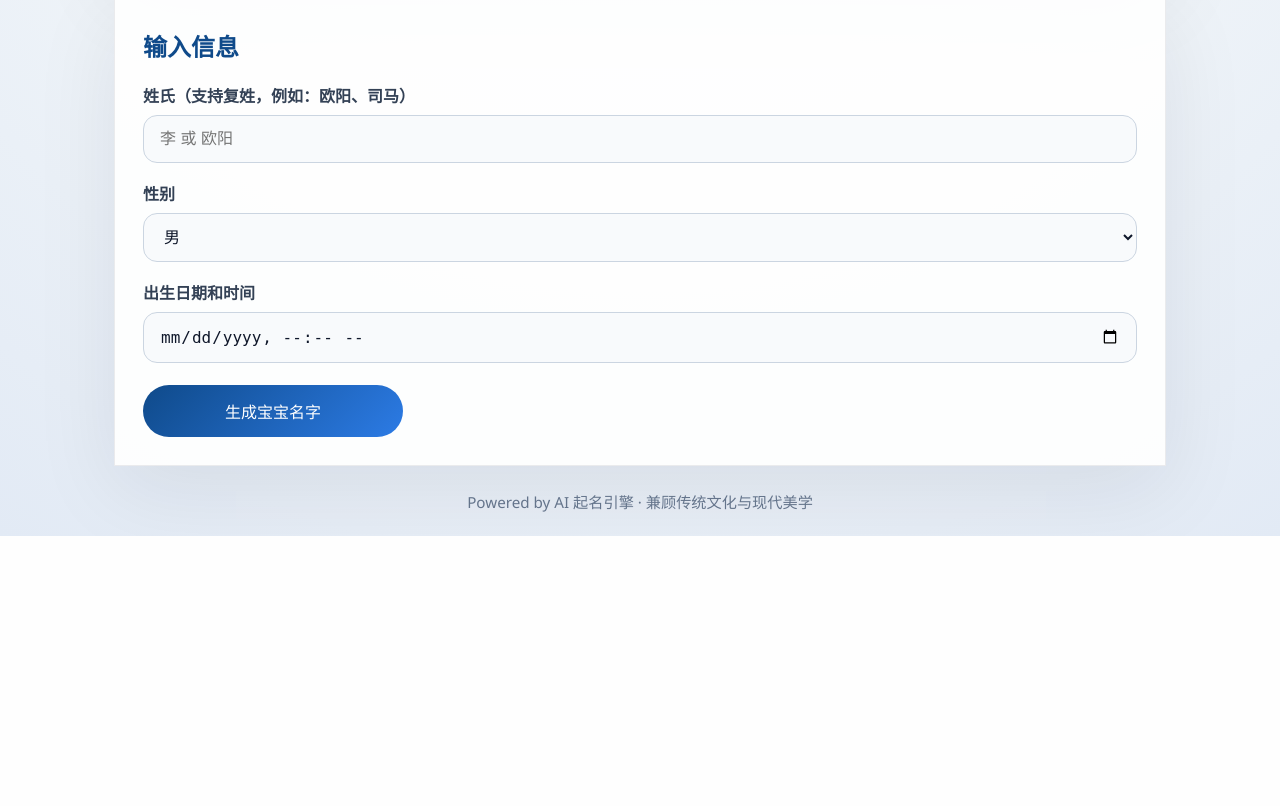
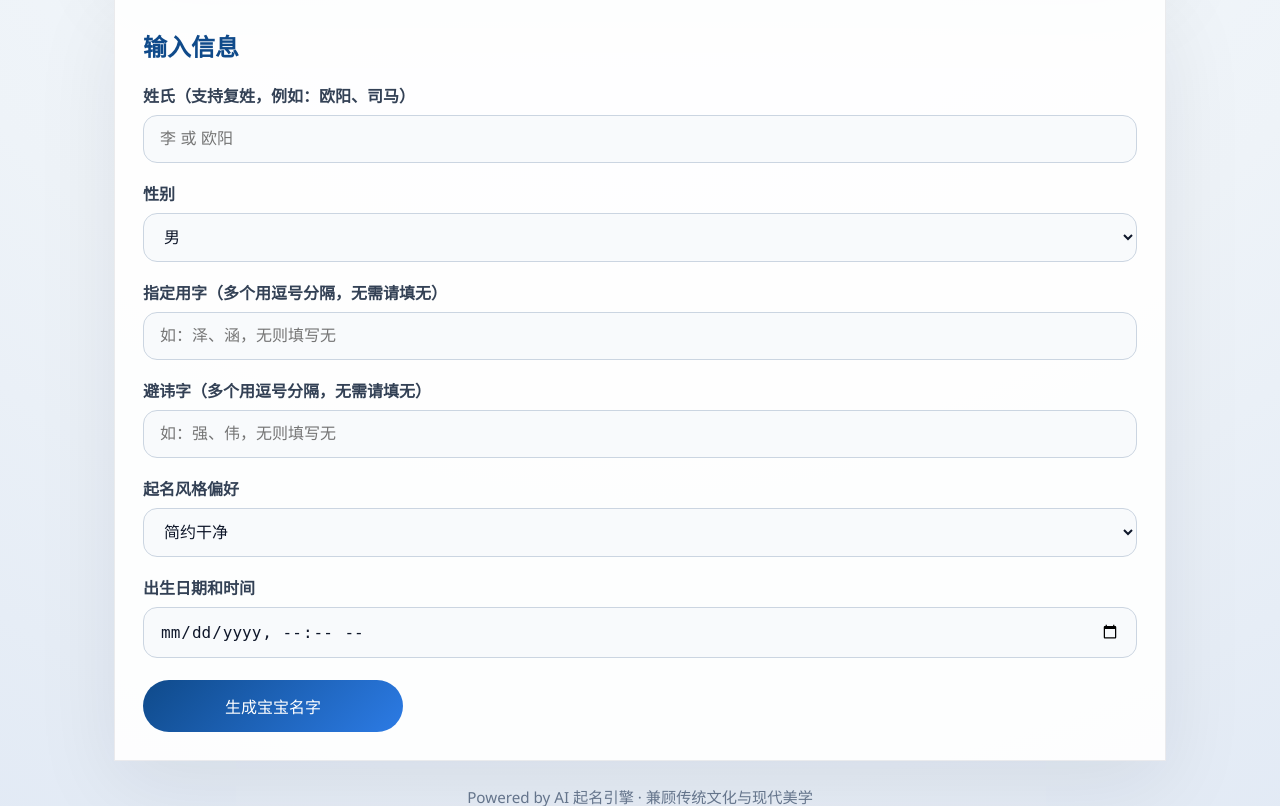
Before and after one commit to hezhunan/AI_name, a Flask app: page /tourist in a window 1280 px wide. Shown: the part 460-1266 px from the top of the page. Before the commit the page ends 996 px from the top, so only its background shows below. Run offline with Flask 3, Linux system fonts and the light colour scheme.

Commit message:
数据库修改完成，添加新功能，但还未实现

```diff
--- a/app.py
+++ b/app.py
@@ -103,7 +103,7 @@ def get_full_birth_pillar(dt: datetime):
     # 修复：补齐第三个参数 d
     month_zhu = get_month_gz(y, m, d)
     day_zhu = get_day_gz(y, m, d)
-    shi_zhu, shi_zhi = get_shichen_gz(y, m, d, h)
+    shi_zhu, shi_zhi = get_shichen_gz(y, m, h)
     zodiac = ZODIAC_MAP[year_zhu[1]]
     hour_text = f"{h}时"
     return {
@@ -133,8 +133,8 @@ def local_fallback_name(surname, target_five):
         })
     return res
 
-# AI八字起名
-def glm_analysis_name(surname, gender, pillar_info):
+# AI八字起名【修复：新增三个入参】
+def glm_analysis_name(surname, gender, pillar_info, need_words, avoid_words, style_prefer):
     print("===== Start Zhipu GLM API Call =====")
     print(f"Params: surname={surname}, gender={gender}, pillar={pillar_info}")
     system_prompt = """
@@ -142,7 +142,7 @@ def glm_analysis_name(surname, gender, pillar_info):
 硬性强制规则，必须严格遵守：
 1. 给定四柱不可修改，只基于固定八字分析；
 2. 根据八字旺衰得出唯一喜用神（金/木/水/火/土其中一个）；
-3. 【最重要】每次调用必须生成**完全不同、从未出现过**的3个双字名字，禁止复用之前生成过的字词、组合；
+3. 【最重要】每次调用必须生成**完全不同、从未出现过**的3个双字或单字名字，禁止复用之前生成过的字词、组合；
 4. 名字风格不局限古诗词，支持两种路线自由穿插搭配：
    ① 国风雅致款；② 现代简约干净清爽款，两种风格随机混合，兼顾传统与当代审美；
 5. 男名大气开阔、格局宏大；女名温婉柔和、干净清新；
@@ -173,7 +173,7 @@ JSON固定结构：
 约束：
 - full_analysis 固定4条；suggestions固定3个名字；
 - 严禁重复名字、重复寓意、重复标签文案；
-- 绝对不允许修改传入的四柱干支，仅做命理分析起名。
+- 绝对不允许修改传入的四柱干支，仅做命理分析。
 """
     user_prompt = f"""
 姓氏：{surname}
@@ -183,6 +183,9 @@ JSON固定结构：
 月柱：{pillar_info['month']}
 日柱：{pillar_info['day']}
 时柱：{pillar_info['hour']}
+指定用字：{need_words}，若不是“无”，名字中尽量包含这些汉字；
+避讳字：{avoid_words}，若不是“无”，所有名字严禁出现这些汉字；
+风格偏好：{style_prefer}，严格贴合该风格起名；
 本次生成3个全新无重复名字，可现代简约也可国风雅致；标签采用多维度多元化搭配，不要统一套用「喜用神+风格+性别」固定模板，严格输出纯JSON，不要额外文字说明。
 """
     try:
@@ -225,7 +228,7 @@ JSON固定结构：
             "suggestions": fallback_suggest
         }
 
-# ====================== 页面路由（仅渲染HTML，无API接口） ======================
+# ====================== 页面路由 ======================
 @app.route("/")
 def root_redirect():
     return redirect("/login")
@@ -244,12 +247,21 @@ def index_page():
     result = None
     error = None
     current_record_id = 0
-    db_bazi = {} # 顶层数据库标准八字变量，页面优先渲染这个
+    db_bazi = {}
     input_pillar = {}
+    # GET默认值，防止渲染报错
+    need_words = "无"
+    avoid_words = "无"
+    style_prefer = "简约"
+
     if request.method == "POST":
         sur = request.form.get("surname", "").strip()
         gender = request.form.get("gender")
         birth_str = request.form.get("birth")
+        # 读取表单参数
+        need_words = request.form.get("need_words", "无").strip()
+        avoid_words = request.form.get("avoid_words", "无").strip()
+        style_prefer = request.form.get("style_prefer", "简约").strip()
         front_login_uid = request.form.get("front_login_uid", "")
         if not sur or not birth_str:
             error = "姓氏与出生时间不能为空"
@@ -257,7 +269,8 @@ def index_page():
             birth_dt = datetime.strptime(birth_str, "%Y-%m-%dT%H:%M")
             pillar = get_full_birth_pillar(birth_dt)
             input_pillar = pillar
-            ai_res = glm_analysis_name(sur, gender, pillar)
+            # 传入新增三个参数
+            ai_res = glm_analysis_name(sur, gender, pillar, need_words, avoid_words, style_prefer)
             login_uid = request.cookies.get("loginUid", "")
             real_uid = 0
             if login_uid.isdigit():
@@ -266,10 +279,17 @@ def index_page():
                 real_uid = int(front_login_uid)
 
             current_record_id = 0
-            # 1、写入数据库（和user历史记录存储逻辑完全一致）
+
             if real_uid > 0:
                 try:
-                    input_info = {"surname":sur,"gender":gender,"birth":birth_str}
+                    input_info = {
+                        "surname": sur,
+                        "gender": gender,
+                        "birth": birth_str,
+                        "need_words": need_words,
+                        "avoid_words": avoid_words,
+                        "style_prefer": style_prefer
+                    }
                     analysis_info = {
                         "birth_element": ai_res["birth_element"],
                         "balance": ai_res["balance"],
@@ -280,11 +300,9 @@ def index_page():
                 except Exception as e:
                     traceback.print_exc()
 
-            # 2、【核心复刻user页面】从数据库重读完整标准化记录
             if current_record_id > 0 and real_uid > 0:
                 db_full = db.get_full_search_by_record_id(current_record_id, real_uid)
                 if db_full:
-                    # 和user接口统一标准化字段
                     db_bazi = {
                         "year": db_full["pillar_year"],
                         "month": db_full["pillar_month"],
@@ -293,14 +311,17 @@ def index_page():
                         "zodiac": pillar["zodiac"],
                         "birth_element": db_full["birth_element"],
                         "balance": db_full["balance"],
-                        "full_analysis": db_full["full_analysis"]
+                        "full_analysis": db_full["full_analysis"],
+                        "need_words": db_full["need_words"],
+                        "avoid_words": db_full["avoid_words"],
+                        "style_prefer": db_full["style_prefer"]
                     }
                     result = {
-                        "input":{"surname":sur,"gender":gender,"birth":birth_str},
+                        "input": {"surname": sur, "gender": gender, "birth": birth_str},
                         "bazi": db_bazi,
-                        "time_period":pillar["time_period"],
-                        "suggestions":db_full["suggestions"],
-                        "record_id":current_record_id
+                        "time_period": pillar["time_period"],
+                        "suggestions": db_full["suggestions"],
+                        "record_id": current_record_id
                     }
             else:
                 # 游客无账号，兜底AI数据
@@ -312,34 +333,43 @@ def index_page():
                     "zodiac": pillar["zodiac"],
                     "birth_element": ai_res["birth_element"],
                     "balance": ai_res["balance"],
-                    "full_analysis": ai_res["full_analysis"]
+                    "full_analysis": ai_res["full_analysis"],
+                    "need_words": need_words,
+                    "avoid_words": avoid_words,
+                    "style_prefer": style_prefer
                 }
                 result = {
-                    "input":{"surname":sur,"gender":gender,"birth":birth_str},
+                    "input": {"surname": sur, "gender": gender, "birth": birth_str},
                     "bazi": db_bazi,
-                    "time_period":pillar["time_period"],
-                    "suggestions":ai_res["suggestions"],
-                    "record_id":0
+                    "time_period": pillar["time_period"],
+                    "suggestions": ai_res["suggestions"],
+                    "record_id": 0
                 }
-    # 单独把数据库来源八字db_bazi传给页面，最高优先级渲染
     return render_template("index.html", result=result, error=error, db_bazi=db_bazi)
 
-# 游客页面完全保留，不改动任何逻辑
+# 游客页面【同步新增三个参数】
 @app.route("/tourist", methods=["GET", "POST"])
 def tourist_page():
     result = None
     error = None
     render_bazi = {}
+    need_words = "无"
+    avoid_words = "无"
+    style_prefer = "简约"
     if request.method == "POST":
         sur = request.form.get("surname", "").strip()
         gender = request.form.get("gender")
         birth_str = request.form.get("birth")
+        need_words = request.form.get("need_words", "无").strip()
+        avoid_words = request.form.get("avoid_words", "无").strip()
+        style_prefer = request.form.get("style_prefer", "简约").strip()
         if not sur or not birth_str:
             error = "姓氏与出生时间不能为空"
         else:
             birth_dt = datetime.strptime(birth_str, "%Y-%m-%dT%H:%M")
             pillar = get_full_birth_pillar(birth_dt)
-            ai_res = glm_analysis_name(sur, gender, pillar)
+            # 传入三个偏好参数
+            ai_res = glm_analysis_name(sur, gender, pillar, need_words, avoid_words, style_prefer)
             render_bazi = {
                 "year": ai_res["year"],
                 "month": ai_res["month"],
@@ -348,13 +378,16 @@ def tourist_page():
                 "zodiac": pillar["zodiac"],
                 "birth_element": ai_res["birth_element"],
                 "balance": ai_res["balance"],
-                "full_analysis": ai_res["full_analysis"]
+                "full_analysis": ai_res["full_analysis"],
+                "need_words": need_words,
+                "avoid_words": avoid_words,
+                "style_prefer": style_prefer
             }
             result = {
-                "input":{"surname":sur,"gender":gender,"birth":birth_str},
-                "bazi":render_bazi,
-                "time_period":pillar["time_period"],
-                "suggestions":ai_res["suggestions"]
+                "input": {"surname": sur, "gender": gender, "birth": birth_str},
+                "bazi": render_bazi,
+                "time_period": pillar["time_period"],
+                "suggestions": ai_res["suggestions"]
             }
     return render_template("tourist.html", result=result, error=error, bazi=render_bazi)
 
@@ -372,13 +405,12 @@ def user_center():
         username = "游客"
     return render_template("user.html", username=username)
 
-# 新增：忘记密码重置页面路由
+# 忘记密码重置页面路由
 @app.route("/reset_pwd", methods=["GET", "POST"])
 def reset_pwd_page():
     msg = ""
     msg_type = ""
     if request.method == "POST":
-        # 表单提交，转发API逻辑，简易页面提示
         import requests
         try:
             res = requests.post("http://127.0.0.1:5000/api/reset_pwd", data=request.form)
@@ -394,7 +426,7 @@ def reset_pwd_page():
             msg_type = "error"
     return render_template("reset_pwd.html", msg=msg, msg_type=msg_type)
 
-# ========== 所有路由写完后，最后注册蓝图，解决AssertionError报错 ==========
+# ========== 注册蓝图 ==========
 app.register_blueprint(api_bp, url_prefix="/api")
 
 # 关键：host=0.0.0.0 局域网手机/平板全部可访问，实现多端共用数据库
--- a/templates/register.html
+++ b/templates/register.html
@@ -113,7 +113,7 @@
             font-size: 0.95rem;
             margin-top: 40px;
         }
-        /* ========== 弹窗样式（精简按钮相关样式） ========== */
+        /* ========== 弹窗样式 ========== */
         .modal-mask {
             position: fixed;
             top: 0;
@@ -163,14 +163,12 @@
         </div>
         <div class="footer">Powered by AI 起名引擎 · 兼顾传统文化与现代美学</div>
     </div>
-    <!-- 弹窗DOM：移除按钮组，仅保留文字 -->
     <div class="modal-mask" id="modalMask">
         <div class="modal-box">
             <p class="modal-text" id="modalMsg"></p>
         </div>
     </div>
 <script>
-    // 弹窗控制函数
     function showModalTip(text) {
         document.getElementById('modalMsg').textContent = text;
         document.getElementById('modalMask').style.display = 'flex';
--- a/templates/tourist.html
+++ b/templates/tourist.html
@@ -61,7 +61,6 @@
             text-align: center;
             margin-top: 30px;
         }
-        /* 加载弹窗：移除外层灰色遮罩，仅弹窗自身半透明白色 */
         .loading-mask {
             position: fixed;
             inset: 0;
@@ -92,7 +91,6 @@
     </style>
 </head>
 <body>
-    <!-- 无外层灰色遮罩，仅居中半透明小弹窗 -->
     <div class="loading-mask" id="loadingMask">
         <div class="loading-box">
             <div class="loading-text">正在生成中...</div>
@@ -136,6 +134,18 @@
                     <select id="gender" name="gender">
                         <option value="male" {% if request.form.gender == 'male' %}selected{% endif %}>男</option>
                         <option value="female" {% if request.form.gender == 'female' %}selected{% endif %}>女</option>
+                    </select>
+                    <label for="need_words">指定用字（多个用逗号分隔，无需请填无）</label>
+                    <input id="need_words" name="need_words" type="text" placeholder="如：泽、涵，无则填写无" value="{{ request.form.need_words or '' }}">
+
+                    <label for="avoid_words">避讳字（多个用逗号分隔，无需请填无）</label>
+                    <input id="avoid_words" name="avoid_words" type="text" placeholder="如：强、伟，无则填写无" value="{{ request.form.avoid_words or '' }}">
+
+                    <label for="style_prefer">起名风格偏好</label>
+                    <select id="style_prefer" name="style_prefer">
+                        <option value="诗意" {% if request.form.style_prefer == '诗意' %}selected{% endif %}>诗意国风</option>
+                        <option value="大气" {% if request.form.style_prefer == '大气' %}selected{% endif %}>大气开阔</option>
+                        <option value="简约" {% if request.form.style_prefer == '简约' or not request.form.style_prefer %}selected{% endif %}>简约干净</option>
                     </select>
                     <label for="birth">出生日期和时间</label>
                     <input id="birth" name="birth" type="datetime-local" value="{{ request.form.birth or '' }}" required>
@@ -218,14 +228,13 @@ function restoreTouristCache() {
     }
     needRestoreCache = false;
 }
-// 重新生成：清空结果、回填表单，不弹窗、不提交，停留在输入页面
+// 清空结果、回填表单，不弹窗、不提交，停留在输入页面
 function autoRegen() {
     needRestoreCache = true;
     const resultWrap = document.getElementById('resultContainer');
     resultWrap.innerHTML = '';
     document.getElementById('inputWrap').style.display = 'block';
     restoreTouristCache();
-    // 不弹出加载遮罩、不自动提交表单
 }
 window.onload = function(){
     loadingMask.style.display = 'none';
@@ -235,7 +244,6 @@ window.onload = function(){
         inputWrap.style.display = 'none';
     }
 }
-// 仅点击【生成宝宝名字】才保存缓存并弹出加载弹窗
 document.getElementById('touristForm').addEventListener('submit', saveTouristCache);
 document.getElementById('touristForm').addEventListener('submit', function(){
     loadingMask.style.display = 'flex';
```
Also changed, not shown: api.py (+3 -5 lines), db.py (+12 -10 lines), templates/index.html (+23 -7 lines), templates/login.html (+2 -8 lines), templates/reset_pwd.html (+1 -7 lines), templates/user.html (+3 -23 lines), db.db, 2 other files.
